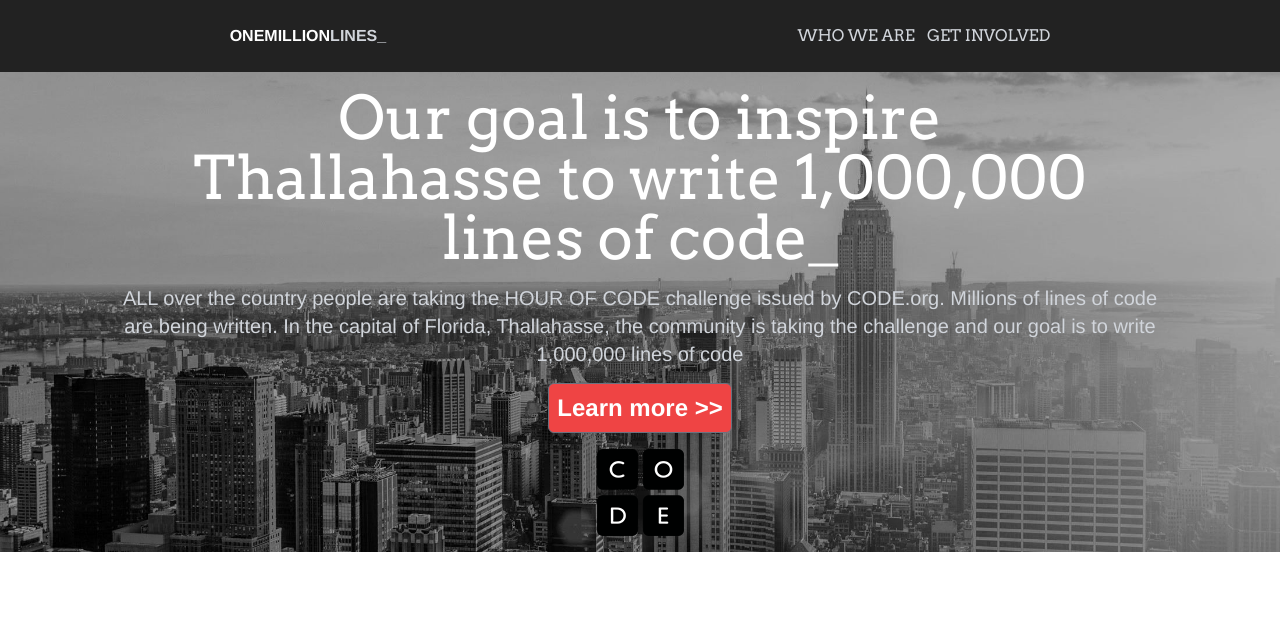
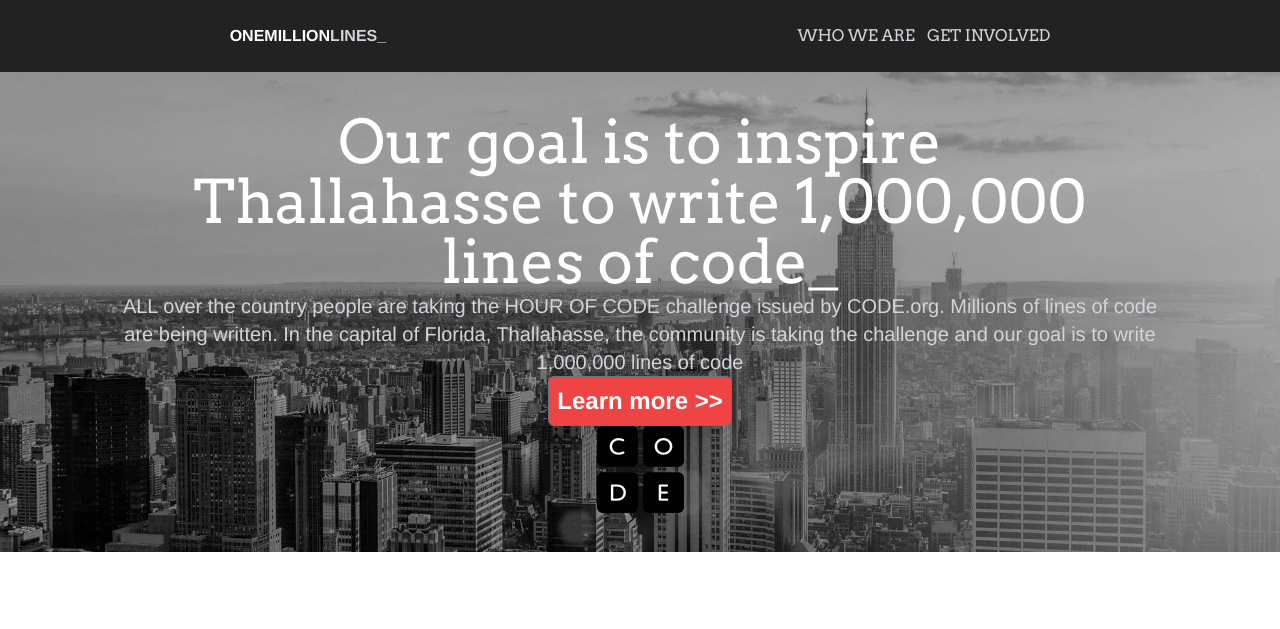
Before and after one commit to Crackzul/Tailwind_OneMillion, a website: page index.html in a window 1280 px wide. Shown: the top 629 px of the page. Drawn offline with Linux system fonts and the light colour scheme.

Commit message:
on reprend

```diff
--- a/index.html
+++ b/index.html
@@ -17,7 +17,7 @@
         </nav>
     </header>
     <!-- Section haute image ville -->
-    <section class="bg-[url('../Assets/images/hero-image.jpg')] h-[60vh] bg-cover flex flex-col justify-center justify-evenly items-center text-center">
+    <section class="bg-[url('../Assets/images/hero-image.jpg')] h-[60vh] bg-cover flex flex-col justify-center items-center text-center">
         <h1 class="text-6xl text-white font-[arvo]">Our goal is to inspire <br> Thallahasse to write 1,000,000 <br> lines of code_</h1>
         <p class="text-gray-300 text-xl">ALL over the country people are taking the <span>HOUR OF CODE</span> challenge issued by <span>CODE.org</span>. Millions of lines of code <br> are being written. In the capital of Florida, Thallahasse, the community is taking the challenge and our goal is to write <br> 1,000,000 lines of code</p>
         <a href="" class="btn text-white bg-red-500 border rounded-md p-2 border-gray-500 text-2xl">Learn more >></a>
```
Also changed, not shown: dist/styles.css.
